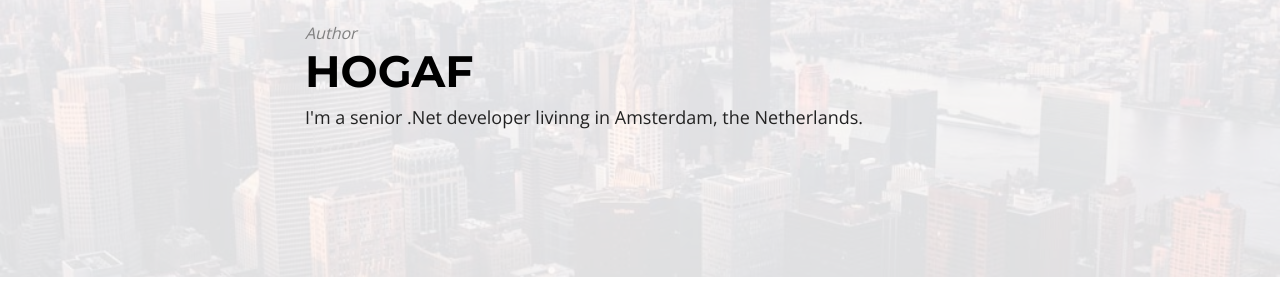
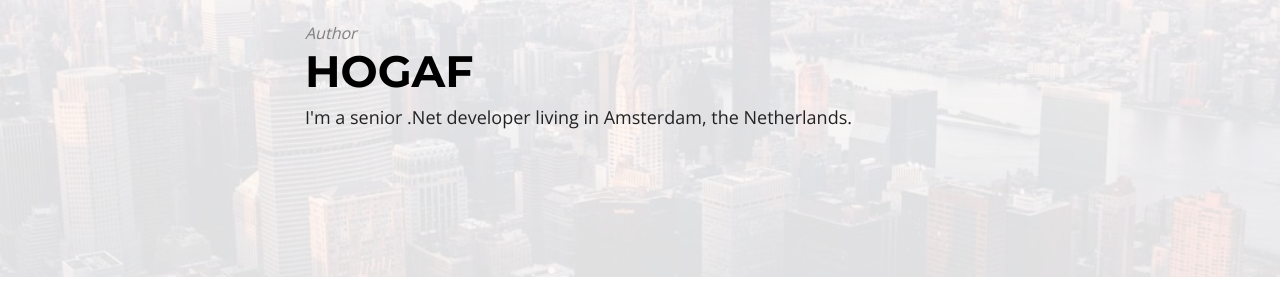
Before and after one commit to hogaf/hogaf.github.io, a Jekyll site: the page built from _posts/2014-08-25-making-of-hogaf-github-io.md, in a window 1280 px wide. Shown: the part 1340-1640 px from the top of the page. Built offline with Jekyll 4.4.1, drawn with Linux system fonts in a browser that asks for light colours; nearby versions of some CDN libraries; comment, search, counter and statistics services are not loaded.

Commit message:
typo fixe

```diff
--- a/_config.yml
+++ b/_config.yml
@@ -24,7 +24,7 @@ owner:
   avatar:         #
   email:          #
   # Use the coder's toolbox at http://coderstoolbox.net/string/#!encoding=xml&action=encode&charset=us_ascii to encode your description into XML string
-  description:    I'm a senior .Net developer livinng in Amsterdam, the Netherlands.
+  description:    I'm a senior .Net developer living in Amsterdam, the Netherlands.
   # Social networking links used in footer. Update and remove as you like.
   twitter:        hogaff
   facebook:       #
```
